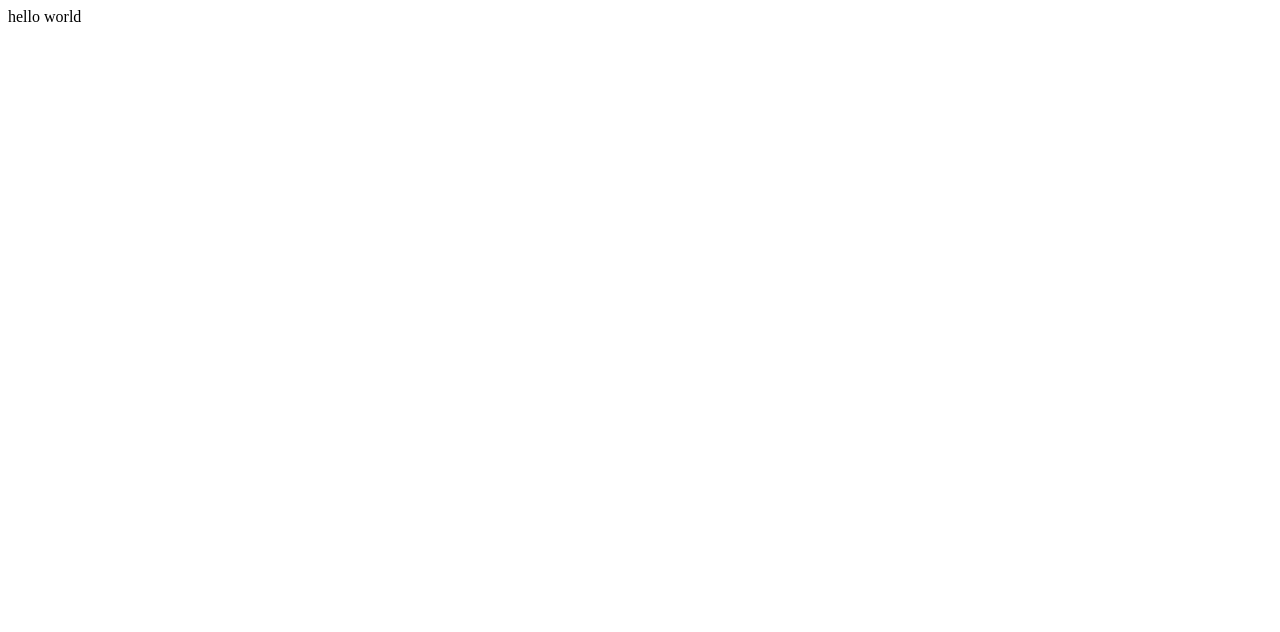
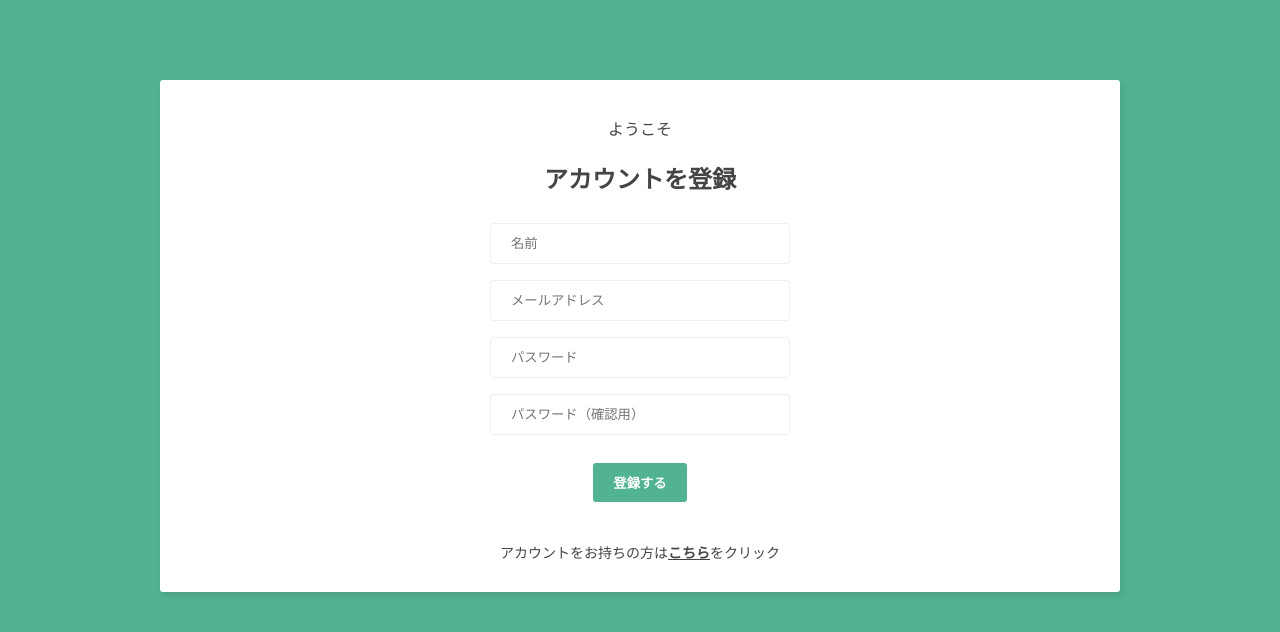
Before and after one commit to moss1232/BoardS, a Vue app: page / in a window 1280 px wide. Shown: the top 632 px of the page. Built offline with nearby package versions, Linux system fonts and the light colour scheme.

Commit message:
finish 6-7

```diff
--- /dev/null
+++ b/src/assets/main.css
@@ -0,0 +1,26 @@
+body {
+  background: #51b392;
+  color: #444;
+}
+.container {
+  width: 90%;
+  max-width: 960px;
+  margin: 80px auto;
+  border-radius: 3px;
+  box-shadow: 2px 4px 6px rgba(28, 6, 49, 0.1);
+  background: white;
+}
+.error {
+  color: #ff3f80;
+  font-size: 14px;
+}
+button {
+  text-decoration: none;
+  background: #51b392;
+  color: white;
+  font-weight: bold;
+  border: 0;
+  border-radius: 3px;
+  padding: 10px 20px;
+  cursor: pointer;
+}
--- a/src/components/LoginForm.vue
+++ b/src/components/LoginForm.vue
@@ -0,0 +1,20 @@
+<template>
+  <h2>ログイン</h2>
+  <form>
+    <input type="email" required placeholder="メールアドレス" v-model="email">
+    <input type="password" required placeholder="パスワード" v-model="password">
+    <div class="error">{{ error }}</div>
+    <button>ログインする</button>
+  </form>
+</template>
+
+<script>
+export default {
+  data () {
+    return {
+      email: '',
+      password: ''
+    }
+  }
+}
+</script>
--- /dev/null
+++ b/src/components/SignupForm.vue
@@ -0,0 +1,28 @@
+<template>
+  <h2>アカウントを登録</h2>
+  <form @submit.prevent="signUp">
+    <input type="text" required placeholder="名前" v-model="name">
+    <input type="email" required placeholder="メールアドレス" v-model="email">
+    <input type="password" required placeholder="パスワード" v-model="password">
+    <input type="password" required placeholder="パスワード（確認用）" v-model="passwordConfirmation">
+    <button>登録する</button>
+  </form>
+</template>
+
+<script>
+export default {
+  data () {
+    return {
+      name: '',
+      email: '',
+      password: '',
+      passwordConfirmation: ''
+    }
+  },
+  methods: {
+    async signUp () {
+      console.log(this.name, this.email, this.password, this.passwordConfirmation)
+    }
+  }
+}
+</script>
--- a/src/main.js
+++ b/src/main.js
@@ -1,5 +1,6 @@
 import { createApp } from 'vue'
 import App from './App.vue'
 import router from './router'
+import  './assets/main.css'
 
 createApp(App).use(router).mount('#app')
--- a/src/views/Welcome.vue
+++ b/src/views/Welcome.vue
@@ -1,3 +1,68 @@
 <template>
-  <div>hello world</div>
+  <div class="container welcome">
+    <p>ようこそ</p>
+    <div v-if="shouldShowLoginForm">
+      <LoginForm />
+      <p class="change-form">初めての方は<span @click="shouldShowLoginForm = false">こちら</span>をクリック</p>
+    </div>
+    <div v-if="!shouldShowLoginForm">
+      <SignupForm />
+      <p class="change-form">アカウントをお持ちの方は<span @click="shouldShowLoginForm = true">こちら</span>をクリック</p>
+    </div>
+  </div>
 </template>
+
+<script>
+import LoginForm from '../components/LoginForm.vue'
+import SignupForm from '../components/SignupForm.vue'
+export default {
+  components: { LoginForm, SignupForm },
+  data () {
+    return {
+      shouldShowLoginForm: false
+    }
+  }
+}
+</script>
+
+
+<style>
+  .welcome {
+    text-align: center;
+    padding: 20px 0;
+  }
+  /* フォームのスタイル */
+  .welcome form {
+    width: 300px;
+    margin: 20px auto;
+  }
+  .welcome label {
+    display: block;
+    margin: 20px 0 10px;
+  }
+  .welcome input {
+    width: 100%;
+    padding: 12px 20px;
+    margin: 8px auto;
+    border-radius: 4px;
+    border: 1px solid #eee;
+    outline: none;
+    box-sizing: border-box;
+  }
+  .welcome span{
+    font-weight: bold;
+    text-decoration: underline;
+    cursor: pointer;
+  }
+  .welcome button {
+    margin: 20px auto;
+  }
+  .change-form {
+    font-size: 14px;
+    margin: 10px;
+  }
+  .change-form {
+    font-size: 14px;
+    margin: 10px;
+  }
+</style>
```
Also changed, not shown: 1 other file (tests, documents, lock files or other folders).
